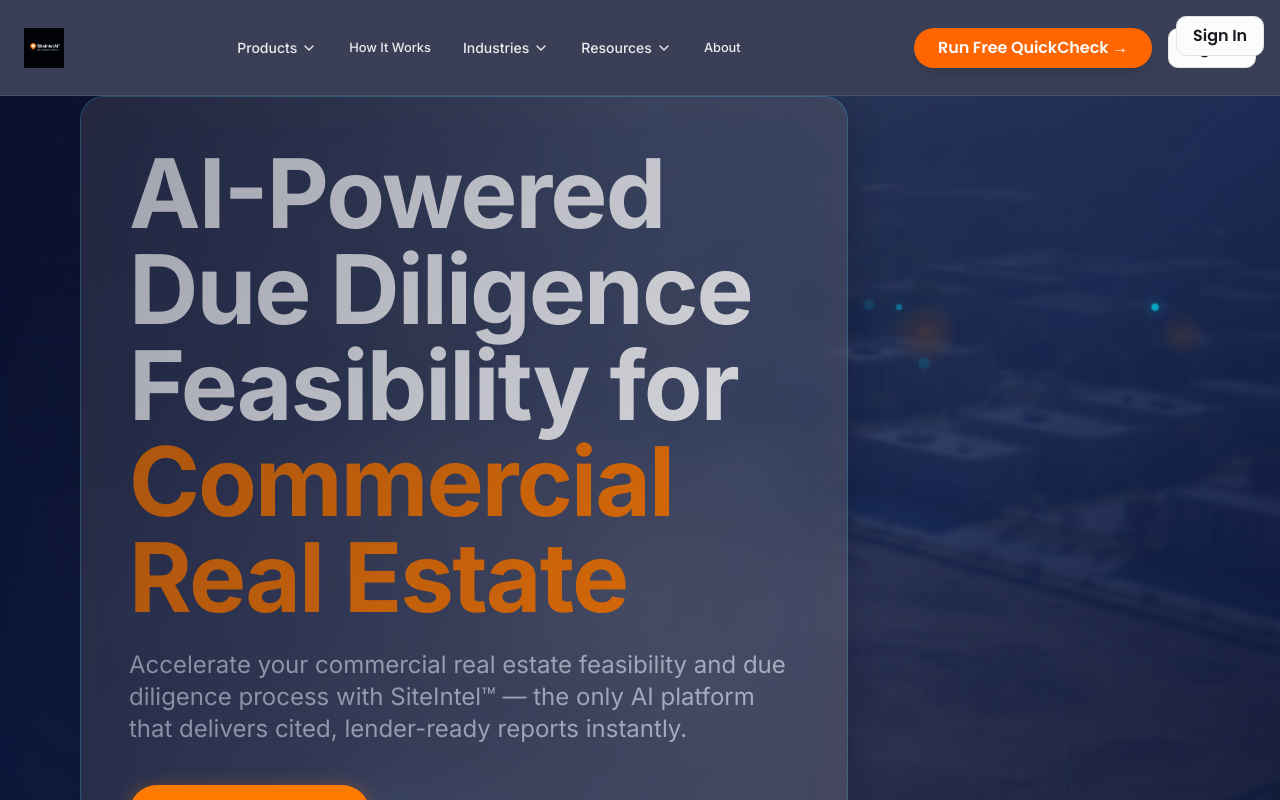
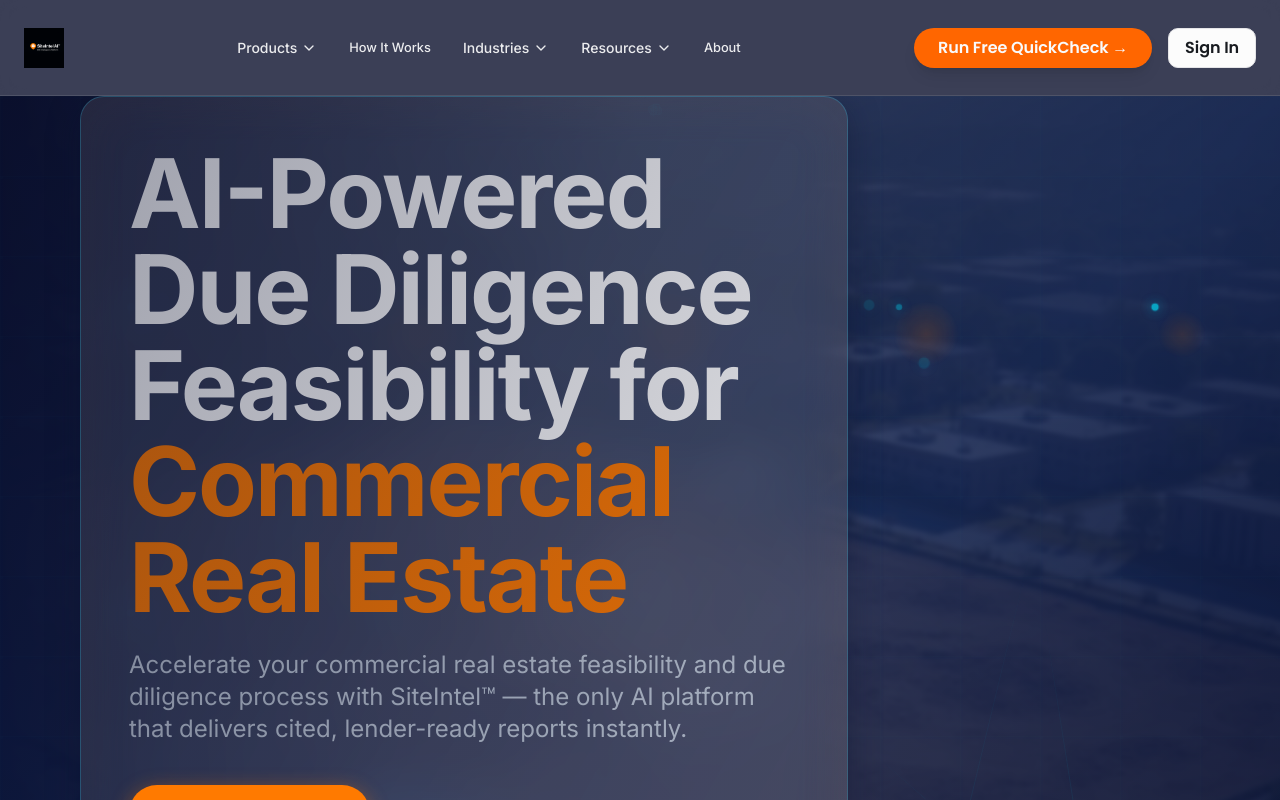
Before and after one commit to BuildSmarterAI/siteintelai, a React (Vite) app: page / in a window 1280 px wide. Shown: the top 800 px of the page. Built offline with nearby package versions, Linux system fonts and the light colour scheme; a web font is replaced by a local one.

Commit message:
Fix: Remove duplicate sign-in button

```diff
--- a/src/pages/Index.tsx
+++ b/src/pages/Index.tsx
@@ -19,7 +19,7 @@ import { FinalCTA } from "@/components/sections/FinalCTA";
 import { Footer } from "@/components/sections/Footer";
 import { MobileCTA } from "@/components/sections/MobileCTA";
 import { StickyCTA } from "@/components/sections/StickyCTA";
-import { AuthButton } from "@/components/AuthButton";
+
 
 const Index = () => {
   const navigate = useNavigate();
@@ -57,9 +57,6 @@ const Index = () => {
 
   return (
     <div className="min-h-screen">
-      <div className="absolute top-4 right-4 z-50">
-        <AuthButton />
-      </div>
       <Hero />
       <AssociationLogos />
       <Problem />
```
